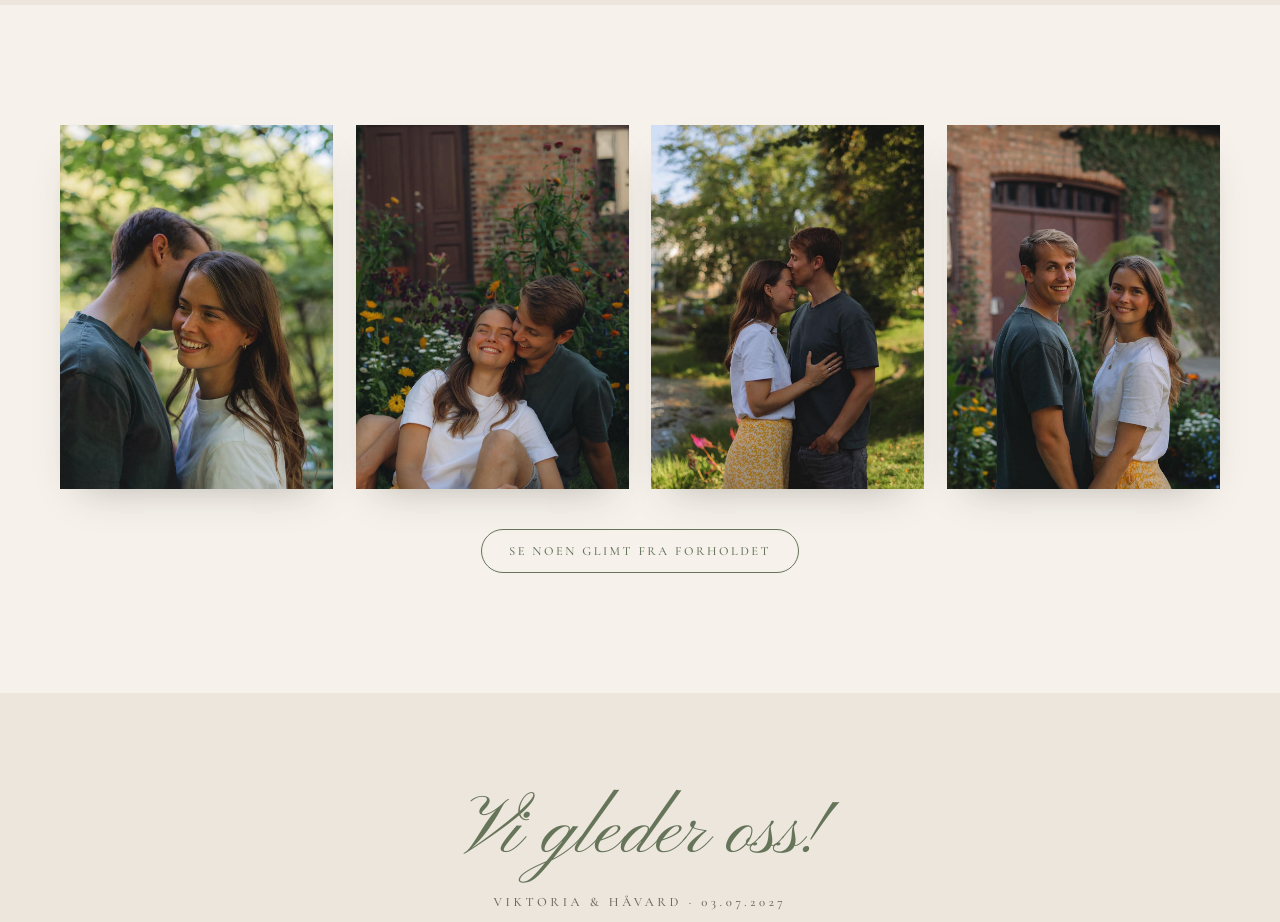
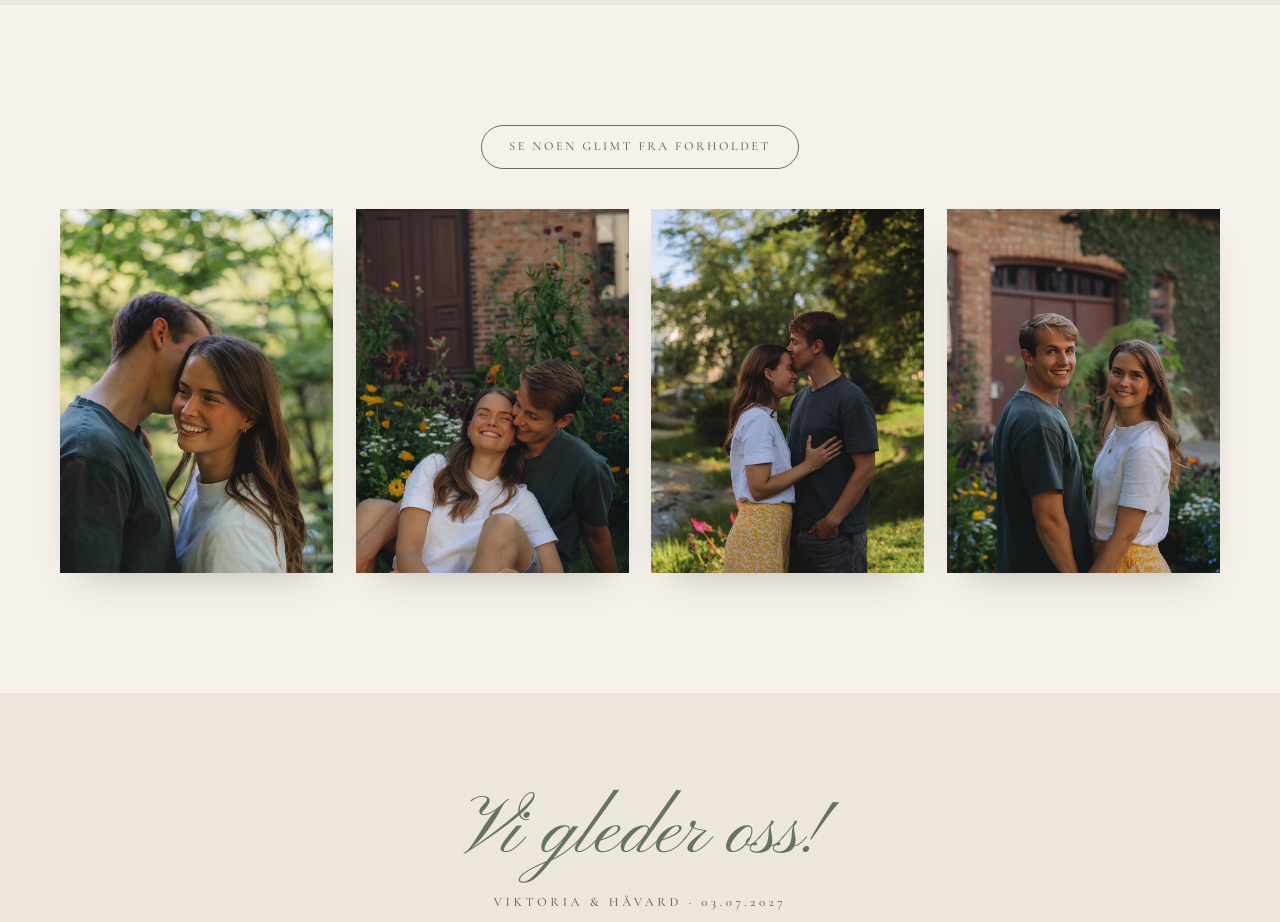
Before and after one commit to Haavardwikse/Viktoria-Haavard, a plain HTML site: page index.html in a window 1280 px wide. Shown: the part 3720-4642 px from the top of the page. Drawn offline with nearby package versions, Linux system fonts and the light colour scheme.

Commit message:
Flytt knappen «Se noen glimt fra forholdet» over bildestripen
Co-Authored-By: Claude Opus 5.5 <noreply@anthropic.com>
Claude-Session: https://claude.ai/code/session_01C9A1kzsyVvvLmtMYAPoXYw

```diff
--- a/index.html
+++ b/index.html
@@ -113,14 +113,14 @@
 
     <section class="seksjon krem">
       <div class="innhold">
+        <div class="knapper vis" style="margin-bottom: 2.5rem">
+          <a class="knapp" href="historie.html">Se noen glimt fra forholdet</a>
+        </div>
         <div class="galleri stripe vis">
           <button type="button"><img src="assets/bilder/galleri-1-hvisking.jpg" alt="Håvard hvisker noe til Viktoria, som smiler" loading="lazy"></button>
           <button type="button"><img src="assets/bilder/galleri-4-blomsterbed.jpg" alt="Viktoria og Håvard sitter i gresset foran et blomsterbed" loading="lazy"></button>
           <button type="button"><img src="assets/bilder/galleri-3-pannekyss.jpg" alt="Håvard kysser Viktoria i pannen i parken" loading="lazy"></button>
           <button type="button"><img src="assets/bilder/galleri-6-murhus.jpg" alt="Viktoria og Håvard holder hender foran et gammelt murhus" loading="lazy"></button>
-        </div>
-        <div class="knapper vis" style="margin-top: 2.5rem">
-          <a class="knapp" href="historie.html">Se noen glimt fra forholdet</a>
         </div>
       </div>
     </section>
```
